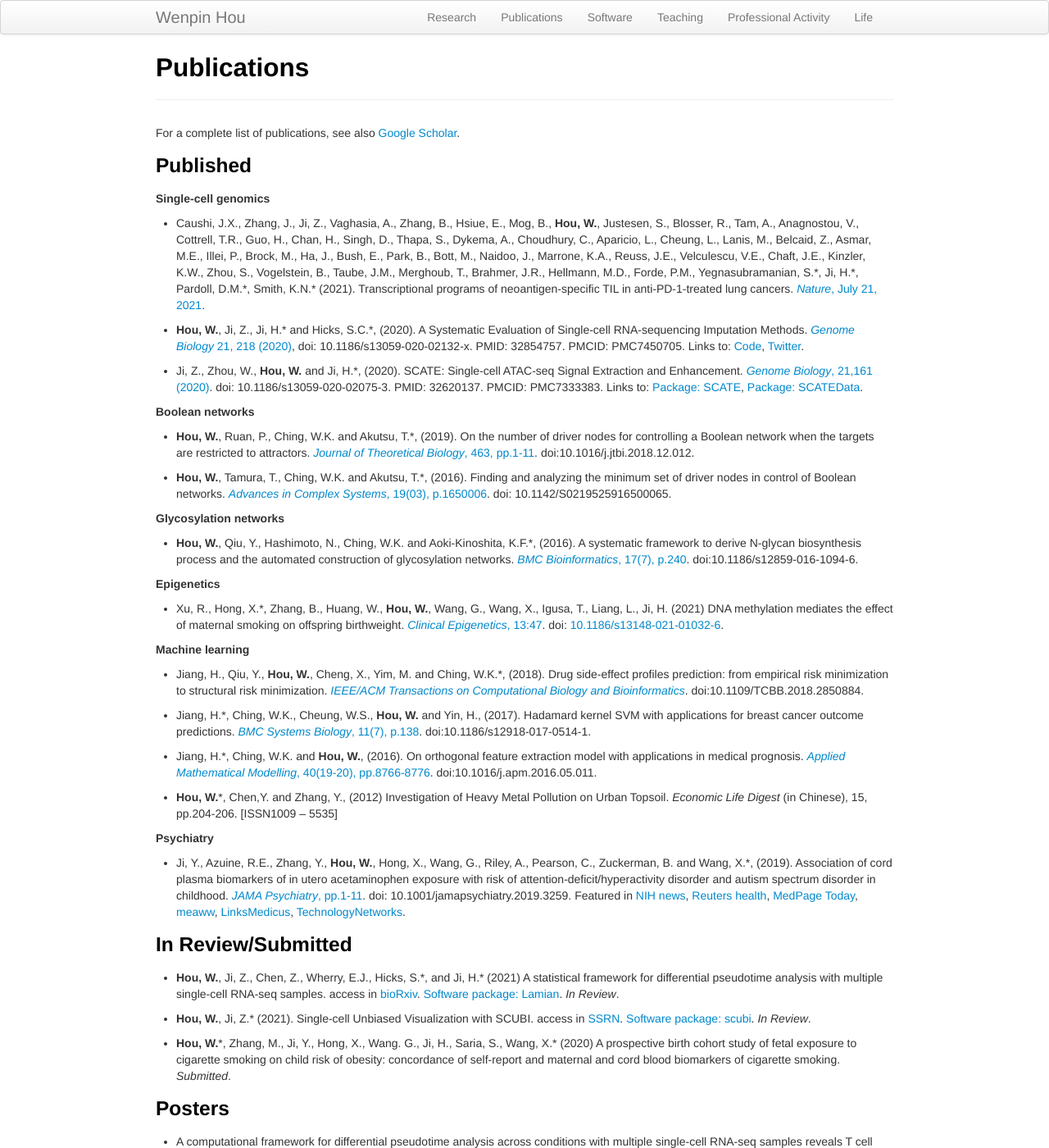
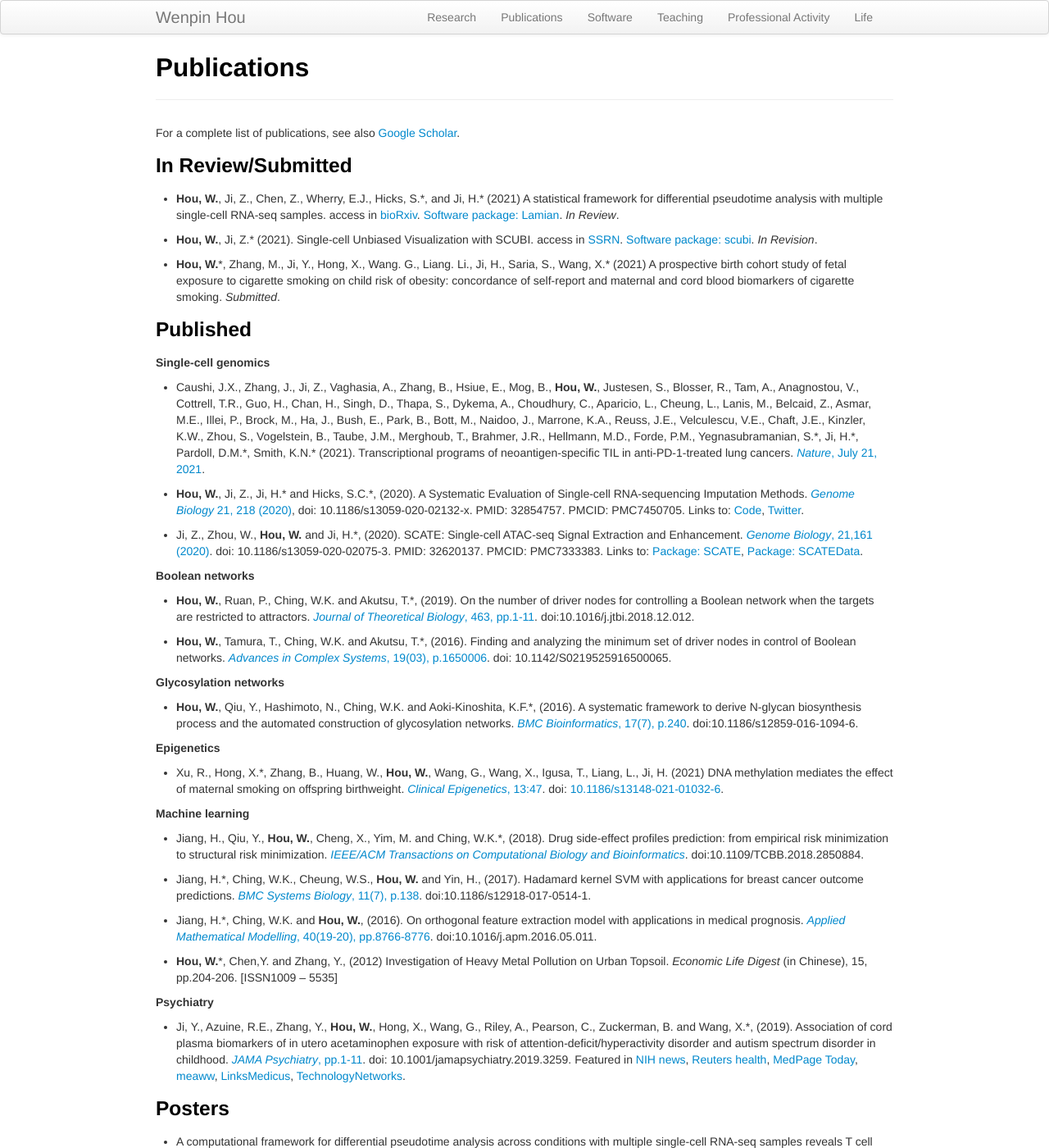
Before and after one commit to Winnie09/Wenpin_Hou, a Jekyll site: the page built from pages/publications.md, in a window 1280 px wide and 1400 px high. Shown: the whole window at 82% size. Built offline with Jekyll 4.4.1, drawn with Linux system fonts in a browser that asks for light colours; some of the changed lines change nothing that is shown.

Commit message:
update publications

```diff
--- a/pages/publications.md
+++ b/pages/publications.md
@@ -7,6 +7,13 @@ title: Publications
 For a complete list of publications, see also [Google Scholar](https://scholar.google.com.hk/citations?user=1wVQpBUAAAAJ&hl=en).
 
 
+### In Review/Submitted
+
+- **Hou, W.**, Ji, Z., Chen, Z., Wherry, E.J., Hicks, S.\*, and Ji, H.\* (2021) A statistical framework for differential pseudotime analysis with multiple single-cell RNA-seq samples. access in [bioRxiv](https://www.biorxiv.org/content/10.1101/2021.07.10.451910v1.full.pdf+html). [Software package: Lamian](https://github.com/Winnie09/Lamian). *In Review*.
+
+- **Hou, W.**, Ji, Z.\* (2021). Single-cell Unbiased Visualization with SCUBI. access in [SSRN](https://papers.ssrn.com/sol3/papers.cfm?abstract_id=3881357). [Software package: scubi](https://winnie09.github.io/Wenpin_Hou/pages/SCUBI.html). *In Revision*.
+
+- **Hou, W.**\*, Zhang, M., Ji, Y., Hong, X., Wang. G., Liang. Li., Ji, H., Saria, S., Wang, X.\* (2021)  A prospective birth cohort study of fetal exposure to cigarette smoking on child risk of obesity: concordance of self-report and maternal and cord blood biomarkers of cigarette smoking. *Submitted*.
 
 ### Published
 ##### Single-cell genomics
@@ -43,14 +50,6 @@ For a complete list of publications, see also [Google Scholar](https://scholar.g
 
 - Ji, Y., Azuine, R.E., Zhang, Y., **Hou, W.**, Hong, X., Wang, G., Riley, A., Pearson, C., Zuckerman, B. and Wang, X.\*, (2019). Association of cord plasma biomarkers of in utero acetaminophen exposure with risk of attention-deficit/hyperactivity disorder and autism spectrum disorder in childhood. [*JAMA Psychiatry*, pp.1-11](https://jamanetwork.com/journals/jamapsychiatry/article-abstract/2753512). doi: 10.1001/jamapsychiatry.2019.3259. Featured in  [NIH news](https://www.nih.gov/news-events/news-releases/nih-funded-study-suggests-acetaminophen-exposure-pregnancy-linked-higher-risk-adhd-autism), [Reuters health](https://www.reuters.com/article/us-health-pregnancy-acetaminophen/babies-at-higher-risk-for-adhd-autism-if-pregnant-moms-took-acetaminophen-idUSKBN1X920J?fbclid=IwAR3T4phyb6Fu4F9zQVNL4EWgET04m4ITHD6S1R8eZkvj2j3TBIPJZSpYqf0), [MedPage Today](https://www.medpagetoday.com/obgyn/pregnancy/83040), [meaww](https://meaww.com/taking-pain-relief-drug-acetaminophen-pregnancy-risk-autism-adhd-study), [LinksMedicus](https://linksmedicus.com/news/study-utero-acetaminophen-exposure-linked-increased-risk-adhd-autism-spectrum-disorder-childhood/), [TechnologyNetworks](https://www.technologynetworks.com/drug-discovery/news/paracetamol-during-pregnancy-could-be-linked-to-increased-risk-of-adhd-and-autism-326647).
 
-### In Review/Submitted
-
-- **Hou, W.**, Ji, Z., Chen, Z., Wherry, E.J., Hicks, S.\*, and Ji, H.\* (2021) A statistical framework for differential pseudotime analysis with multiple single-cell RNA-seq samples. access in [bioRxiv](https://www.biorxiv.org/content/10.1101/2021.07.10.451910v1.full.pdf+html). [Software package: Lamian](https://github.com/Winnie09/Lamian). *In Review*.
-
-- **Hou, W.**, Ji, Z.\* (2021). Single-cell Unbiased Visualization with SCUBI. access in [SSRN](https://papers.ssrn.com/sol3/papers.cfm?abstract_id=3881357). [Software package: scubi](https://winnie09.github.io/Wenpin_Hou/pages/SCUBI.html). *In Review*.
-
-- **Hou, W.**\*, Zhang, M., Ji, Y., Hong, X., Wang. G., Ji, H., Saria, S., Wang, X.\* (2020)  A prospective birth cohort study of fetal exposure to cigarette smoking on child risk of obesity: concordance of self-report and maternal and cord blood biomarkers of cigarette smoking. *Submitted*.
-
 ### Posters
 
 - A computational framework for differential pseudotime analysis across conditions with multiple single-cell RNA-seq samples reveals T cell immune dynamics associated with COVID-19 disease severity, [CSHL Systems Immunology 2021](https://meetings.cshl.edu/meetings.aspx?meet=SYSIMM&year=21), Virtual, Apr 20 - 23, 2021.
```
